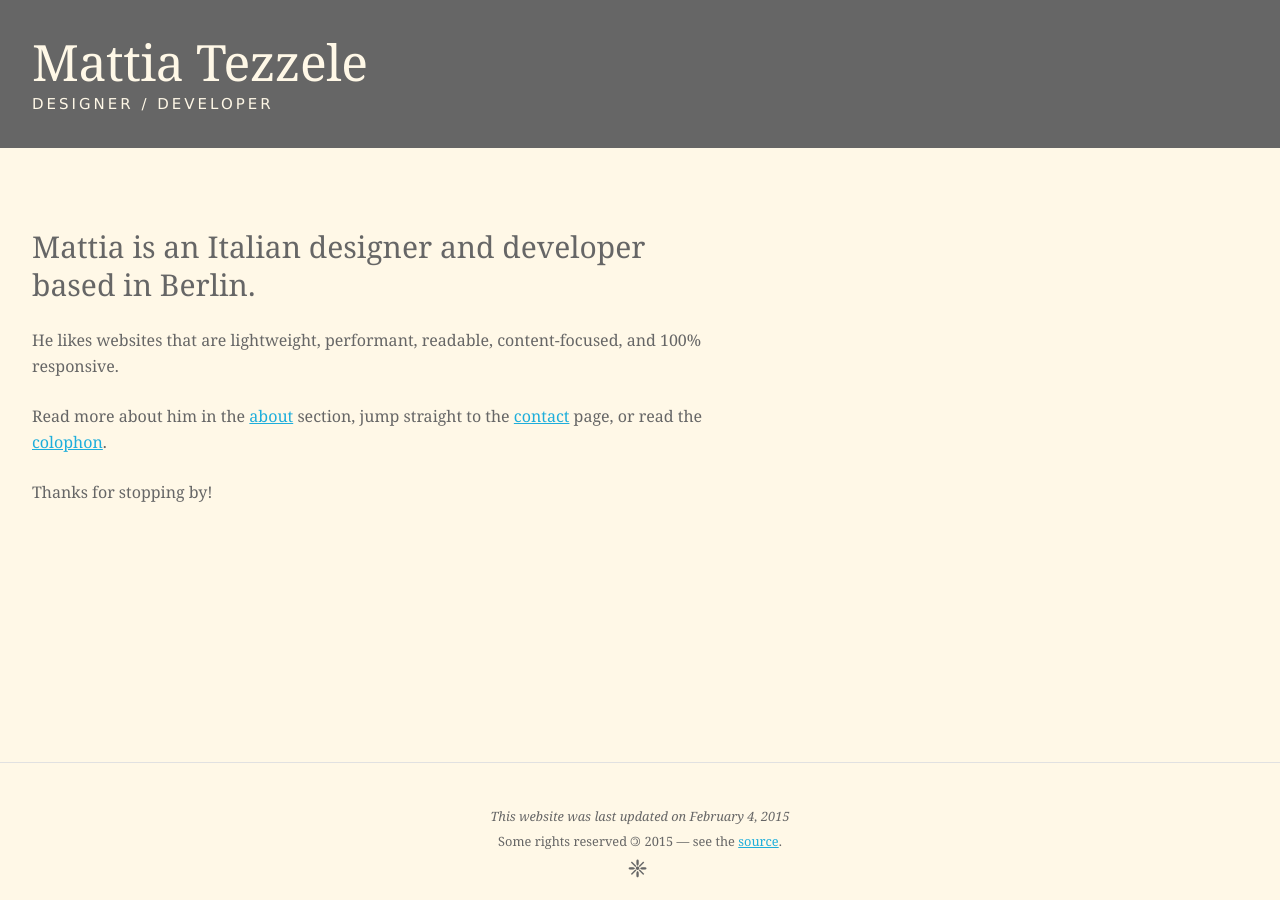
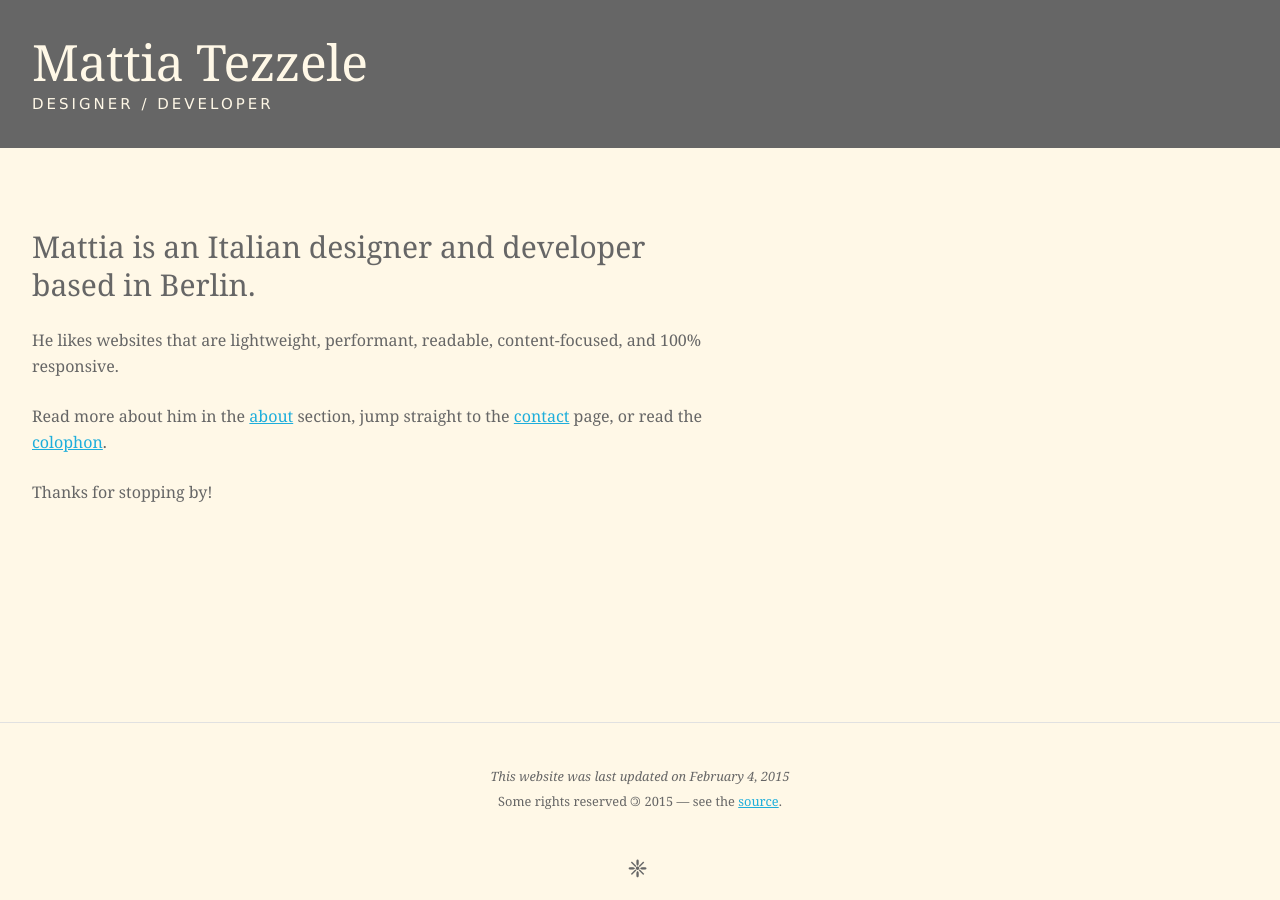
Before and after one commit to mrzool/mrzool.github.io, a Jekyll site: the page built from index.md, in a window 1280 px wide. Built offline with Jekyll 4.4.1, drawn with Linux system fonts in a browser that asks for light colours.

Commit message:
Margin top to the dingbat

```diff
--- a/_includes/_footer.html
+++ b/_includes/_footer.html
@@ -5,5 +5,5 @@
   <small>Some rights reserved <span class="flip">&copy;</span> {{ 'now' | date: "%Y" }} &mdash; see the <a href="https://github.com/mrzool/mrzool.github.io">source</a>.</small>
   <br>
   <!-- <small>See the <a href="https://github.com/mrzool/mrzool.github.io" title="See the source on Github">source</a></small> -->
-  <h3 class="mt0">&#10056;</h3>
+  <h3>&#10056;</h3>
 </footer>
```
